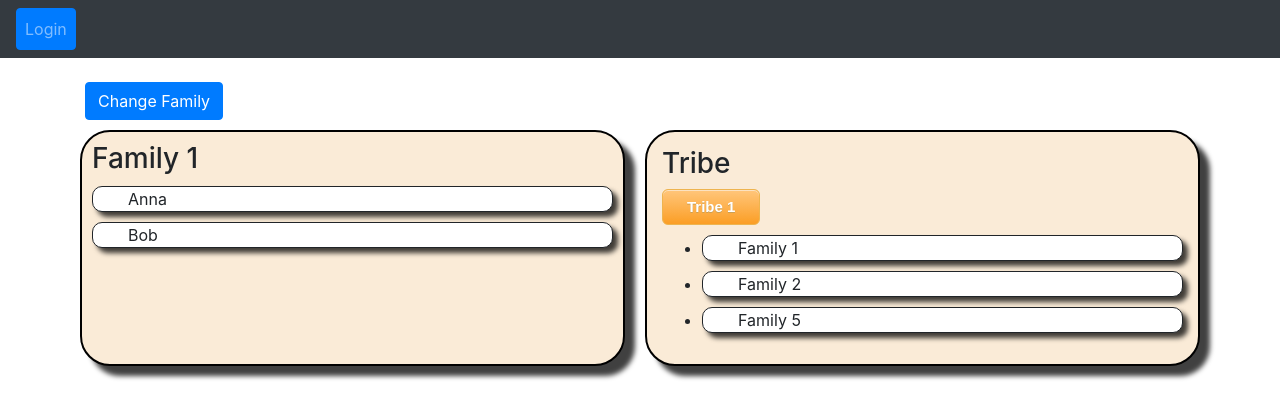
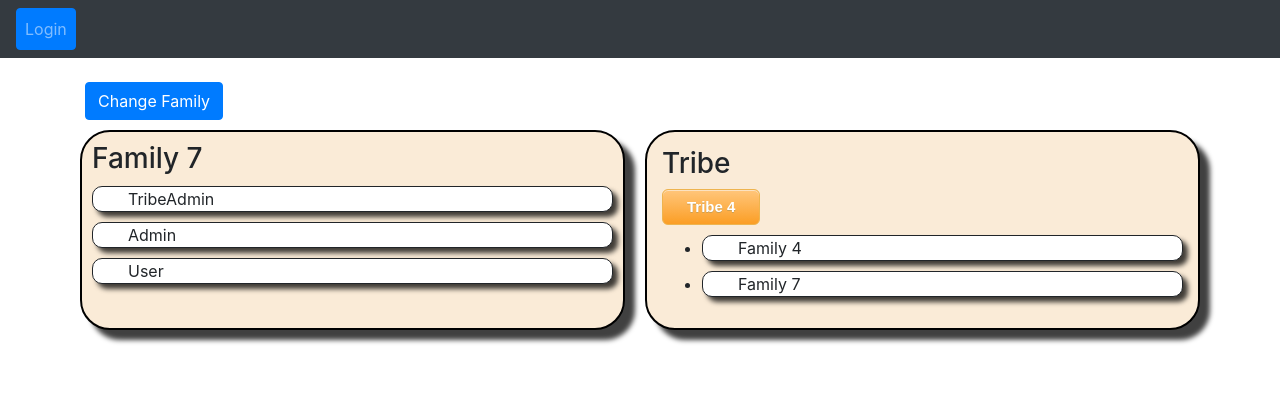
Before and after one commit to Owen-Ng/Project-Ceres, a React (Create React App) app: page /tribe in a window 1280 px wide. Shown: the top 418 px of the page. Built offline with nearby package versions, Linux system fonts and the light colour scheme.

Commit message:
passing name of button (tribe) to grocerylist

```diff
--- a/src/react-components/GroceryList/grocery-list.component.js
+++ b/src/react-components/GroceryList/grocery-list.component.js
@@ -13,6 +13,7 @@ export default class GroceryList extends Component{
             familyLists:{ "List 1" : {"carrot": 10, "apple": 32},
                            "List 2": {"dog food" : 1, "cat food": 12 }},
             currentList: "No list selected",
+            currentTribe: "Tribe 1",
             alphabeticallyOrdered: false,
             listEditMode: false
         }
@@ -26,8 +27,9 @@ export default class GroceryList extends Component{
 
     }
     componentDidMount(){
+        const { currentTribe } = this.props.location
         const intialList = Object.keys(this.state.familyLists)
-        this.setState({currentList: intialList[0]})
+        this.setState({currentList: intialList[0], currentTribe: currentTribe})
     }
 
     updateState(updateObj){
--- a/src/react-components/Tribe/tribe.component.js
+++ b/src/react-components/Tribe/tribe.component.js
@@ -14,12 +14,15 @@ export default class Tribe extends Component {
                         "Family 3" : ["Scott", "Barry"],
                         "Family 4" : ["Doug"],
                         "Family 5" : ["Christine", "Valerie"],
-                        "Family 6" : ["Stephen", "Joanne", "Kia"]},
+                        "Family 6" : ["Stephen", "Joanne", "Kia"],
+                        "Family 7" : ["TribeAdmin", "Admin", "User"]},
       tribeList: {  "Tribe 1" : ["Family 1", "Family 2", "Family 5"],
                     "Tribe 2" : ["Family 2", "Family 3"],
-                    "Tribe 3" : ["Family 4", "Family 5"]},
+                    "Tribe 3" : ["Family 4", "Family 5"],
+                    "Tribe 4" : ["Family 4", "Family 7"]},
       unassigned: ["Jake", "Betty", "Alice"],
-      currentFamily: "Family 1",
+      currentFamily: "Family 7",
+      currentTribe: "",
     }
 
     this.renderLists = this.renderLists.bind(this);
@@ -68,7 +71,7 @@ export default class Tribe extends Component {
       <div key={uuidv4()}>
         <button
         name={list}
-        onClick={this.selectList}
+        onClick={() => this.selectList(list)}
         className="TribeList-list-change-btn">{list}</button>
         <ul>
           {this.makeList(tribeList[list])}
@@ -76,8 +79,8 @@ export default class Tribe extends Component {
       </div>)
   }
 
-  selectList() {
-    this.props.history.push(`/grocerylists`)
+  selectList(tribe) {
+    this.props.history.push({pathname: `/grocerylists`, currentTribe: tribe})
   }
 
   makeList(listObject) {
```
